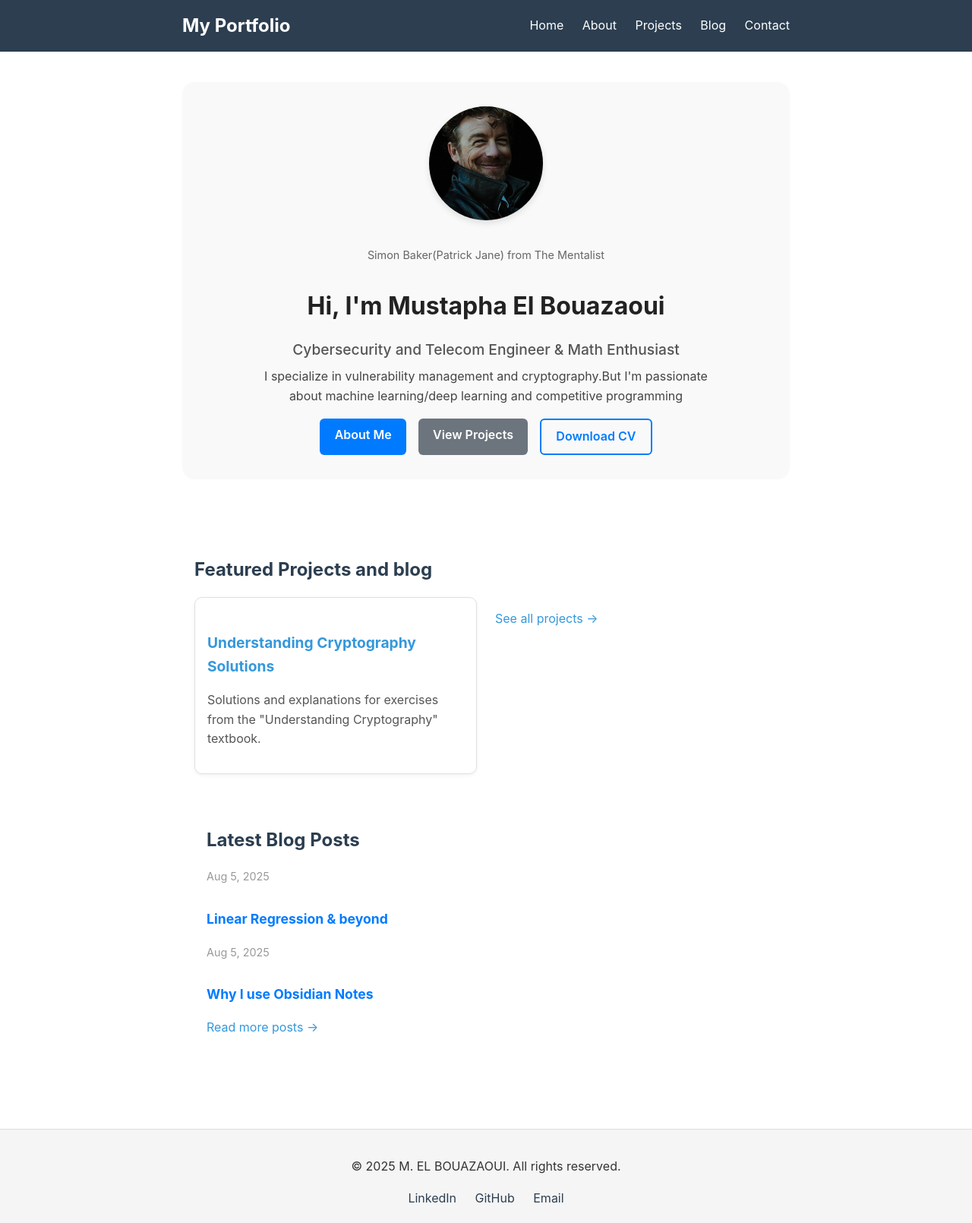
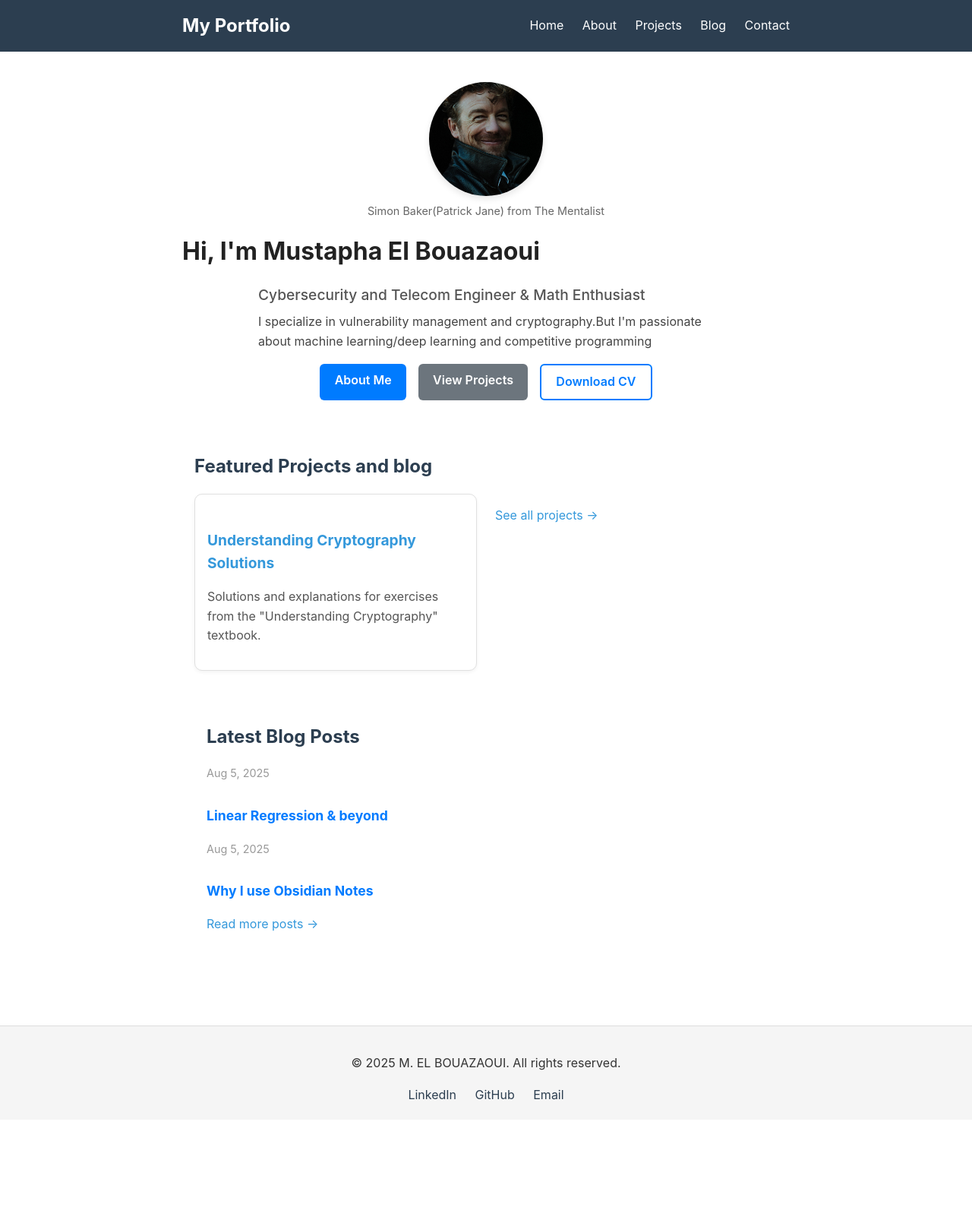
Before and after one commit to Ahpatsum15/Ahpatsum15.github.io, a Jekyll site: the page built from index.md, in a window 1280 px wide. Shown: the whole page at 76% size. Built offline with Jekyll 4.4.1, drawn with Linux system fonts in a browser that asks for light colours; a script that is not in the unit is left out; after the commit the page ends 1474 px from its top, so only the background shows below that.

Commit message:
Update index.md

```diff
--- a/index.md
+++ b/index.md
@@ -4,9 +4,10 @@
 title: Home
 ---
 
-<div class="hero">
-  <img src="{{ '/assets/images/profile.jpg' | relative_url }}" alt="Mustapha El Bouazaoui" class="profile-image"><br>
+<div class="profile-container">
+  <img src="{{ '/assets/images/profile.jpg' | relative_url }}" alt="Simon Baker" class="profile-image">
   <p class="image-caption">Simon Baker(Patrick Jane) from The Mentalist</p>
+  </div>
   <div class="hero-content">
     <h1>Hi, I'm Mustapha El Bouazaoui</h1>
     <p class="subtitle">Cybersecurity and Telecom Engineer & Math Enthusiast</p>
@@ -17,7 +18,6 @@
       <a href="{{ '/assets/files/Mustapha_CV.pdf' | relative_url }}" class="btn btn-outline" target="_blank">Download CV</a>
     </div>
   </div>
-</div>
 
 <div class="section">
   <h2>Featured Projects and blog</h2>
```
